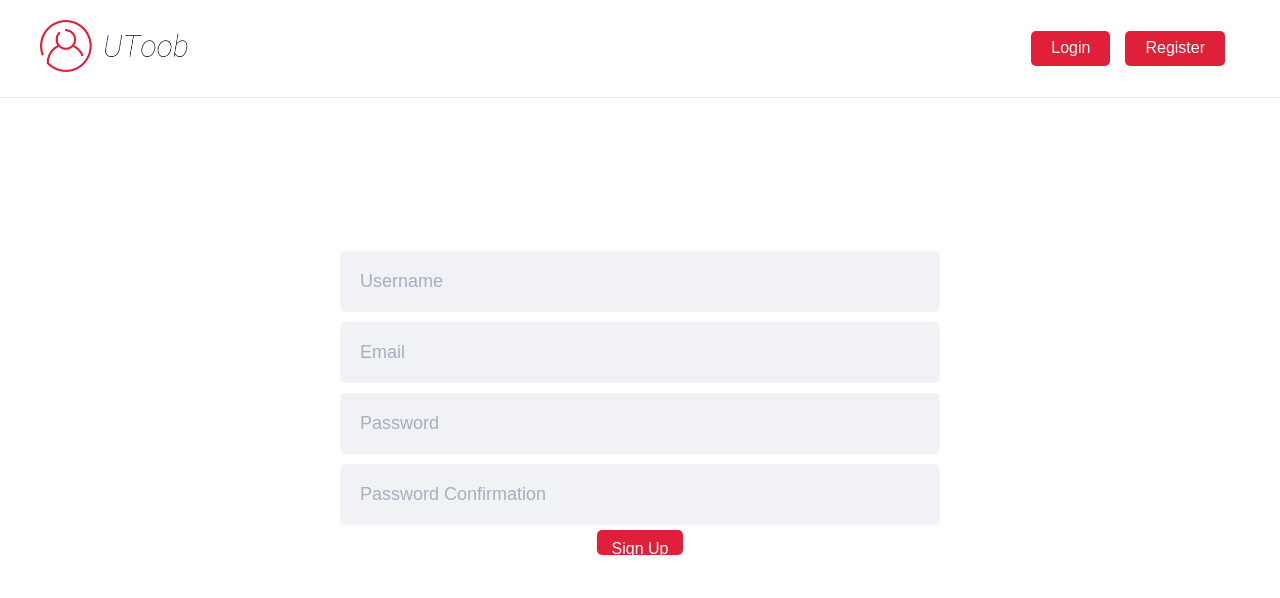
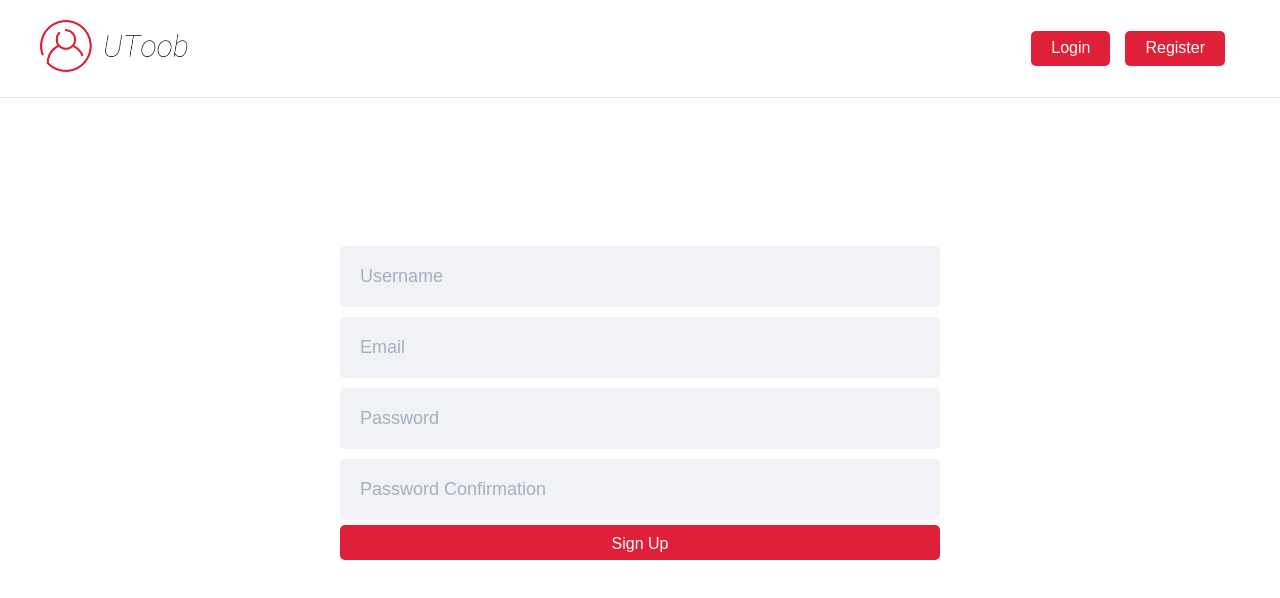
Before and after one commit to DanielJBailey/UToob-Hackathon, a React (Create React App) app in the folder client/: page /register in a window 1280 px wide. Shown: the top 598 px of the page. Built offline with nearby package versions, Linux system fonts and the light colour scheme; what devise-axios would draw is missing.

Commit message:
finished login and register styles

```diff
--- a/client/src/components/Login.js
+++ b/client/src/components/Login.js
@@ -77,6 +77,7 @@ const Container = styled.div`
     padding: 250px;
 
     .signIn {
+
         padding: 10px;
         font-size: 16px;
     }
@@ -97,6 +98,7 @@ const Form = styled.form`
 
     .login {
         -webkit-appearance: button;
+        width: 100%;
         padding: 10px 15px;
         height: 25px;
         background-color: #E02038;
--- a/client/src/components/Register.js
+++ b/client/src/components/Register.js
@@ -122,8 +122,9 @@ const Form = styled.form`
 
     .login {
         -webkit-appearance: button;
+        width: 100%;
         padding: 10px 15px;
-        height: 25px;
+        height: 35px;
         background-color: #E02038;
         cursor: pointer;
         border: none;
```
